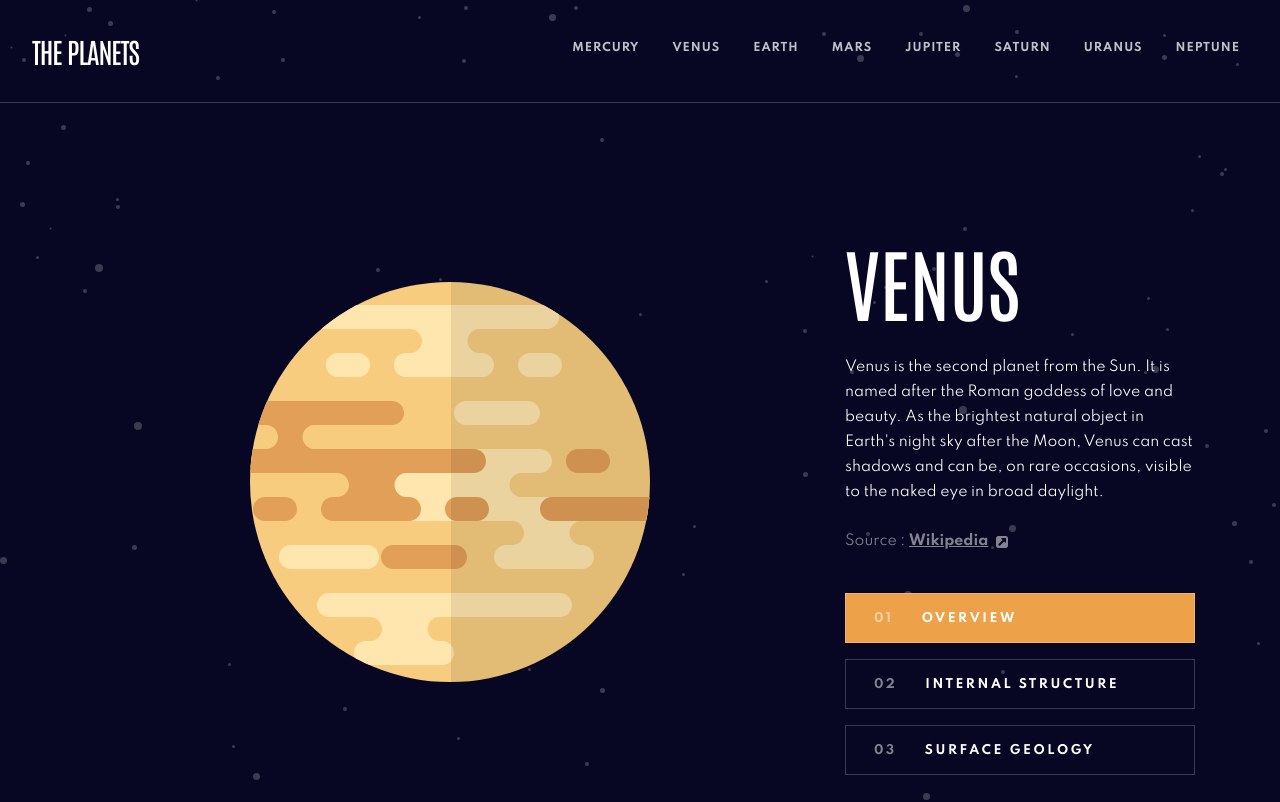
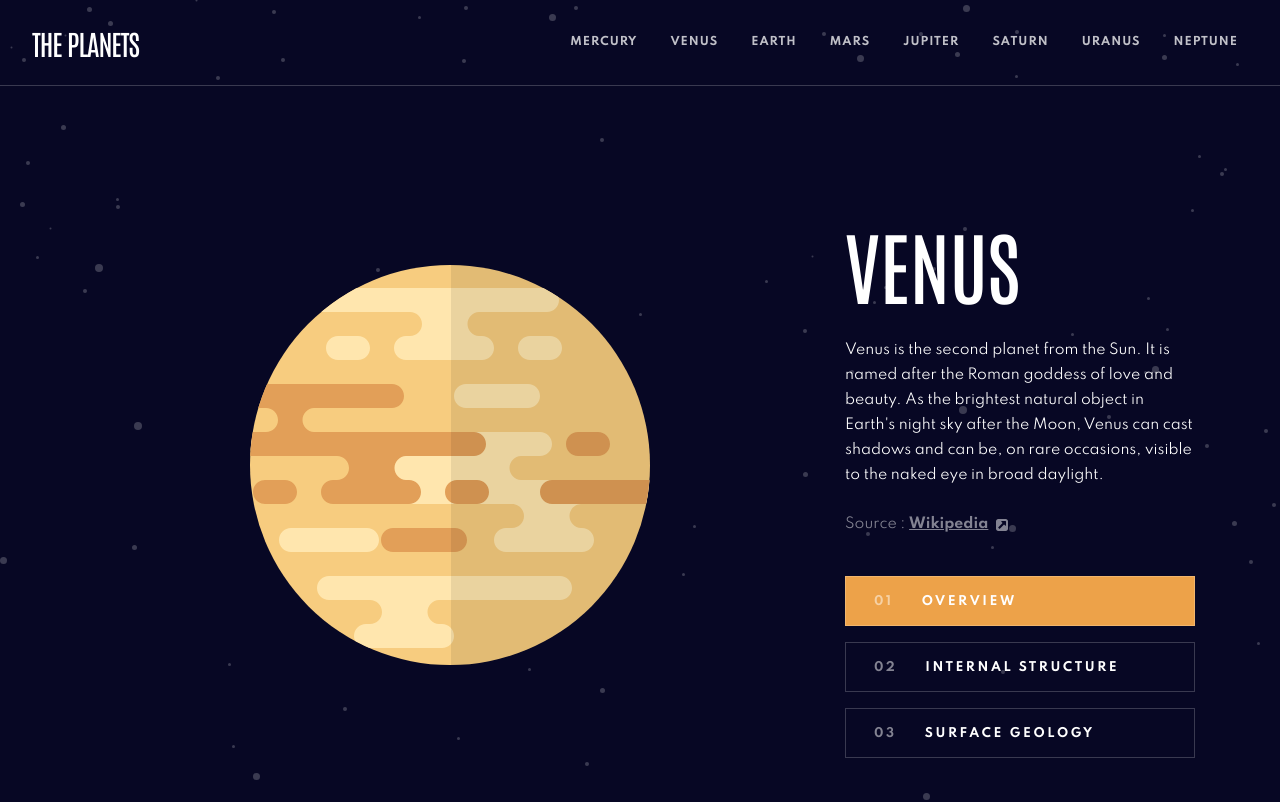
Before and after one commit to dspereira/planets-fact-site, a React (Vite) app: page /venus in a window 1280 px wide. Shown: the top 802 px of the page. Built offline with nearby package versions, Linux system fonts and the light colour scheme.

Commit message:
Updated padding of header.

```diff
--- a/src/components/NavBar.module.scss
+++ b/src/components/NavBar.module.scss
@@ -2,13 +2,15 @@
 
 .navContainer {
     width: 100%;
+    height: u.rem(85);
+    padding-left: u.rem(32);
+    padding-right: u.rem(42);
     display: flex;
     align-items: center;
     justify-content: space-between;
 }
 
 .navHeader {
-    padding: u.rem(27) 0 u.rem(27) u.rem(32);
     display: block;
 }
 
@@ -49,8 +51,8 @@
         flex-direction: column;
         justify-content: center;
         gap: u.rem(39);
-        padding-top: u.rem(32);
-        padding-bottom: u.rem(27);
+        height: u.rem(159);
+        padding: 0;
     }
 
     .navHeader {
@@ -61,6 +63,7 @@
 @media (max-width: u.em(700)) {
     .navContainer {
         display: block;
+        height: u.rem(68);
         padding: 0;
     }
 
--- a/src/components/NavLinks.module.scss
+++ b/src/components/NavLinks.module.scss
@@ -1,7 +1,8 @@
 @use '../scss/utils' as u;
 
 .list {
-    padding: u.rem(22) u.rem(40) u.rem(27) 0;
+    //padding: u.rem(22) u.rem(40) u.rem(27) 0;
+
     display: flex;
     align-items: center;
     gap: u.rem(33);
```
